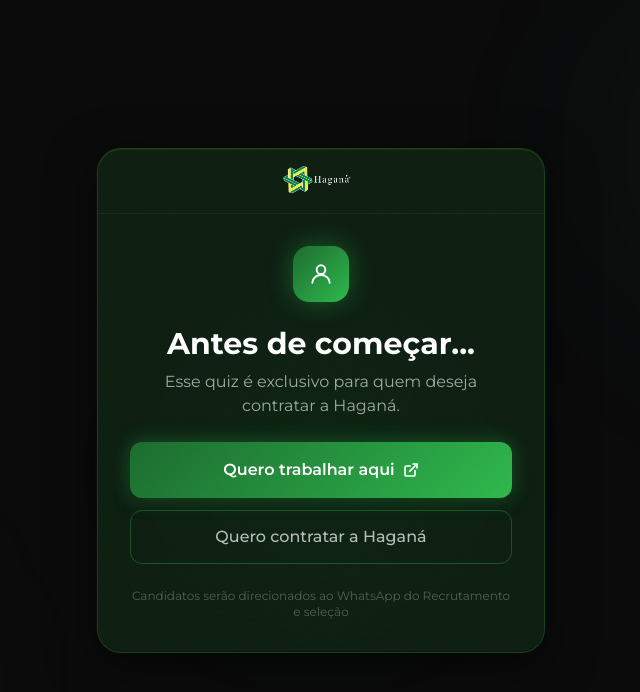
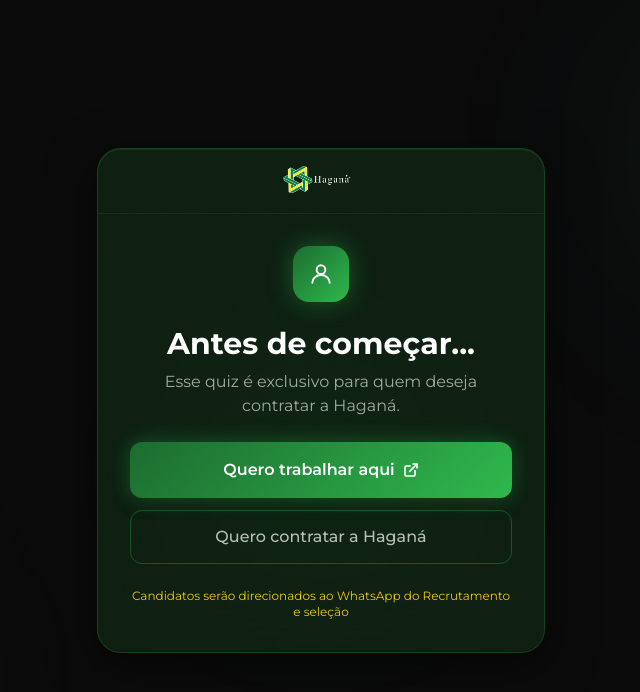
Before and after one commit to anunciomarkseg-hue/hagana-qui, a Next.js app: page / in a window 1280 px wide. Both pictures are taken after a click on the button "Iniciar análise". Shown: the top 692 px of the page, without its empty margins (319-959 px from the left). Built offline with nearby package versions, Linux system fonts and the light colour scheme; no server answers.

Commit message:
fix: destaca frase do gate em amarelo

```diff
--- a/components/quiz/QuizGate.tsx
+++ b/components/quiz/QuizGate.tsx
@@ -82,7 +82,8 @@
         initial={{ opacity: 0 }}
         animate={{ opacity: 1 }}
         transition={{ delay: 0.4 }}
-        className="text-[rgba(240,244,241,0.3)] text-xs"
+        className="text-xs"
+        style={{ color: '#F5C800' }}
       >
         Candidatos serão direcionados ao WhatsApp do Recrutamento e seleção
       </motion.p>
```
